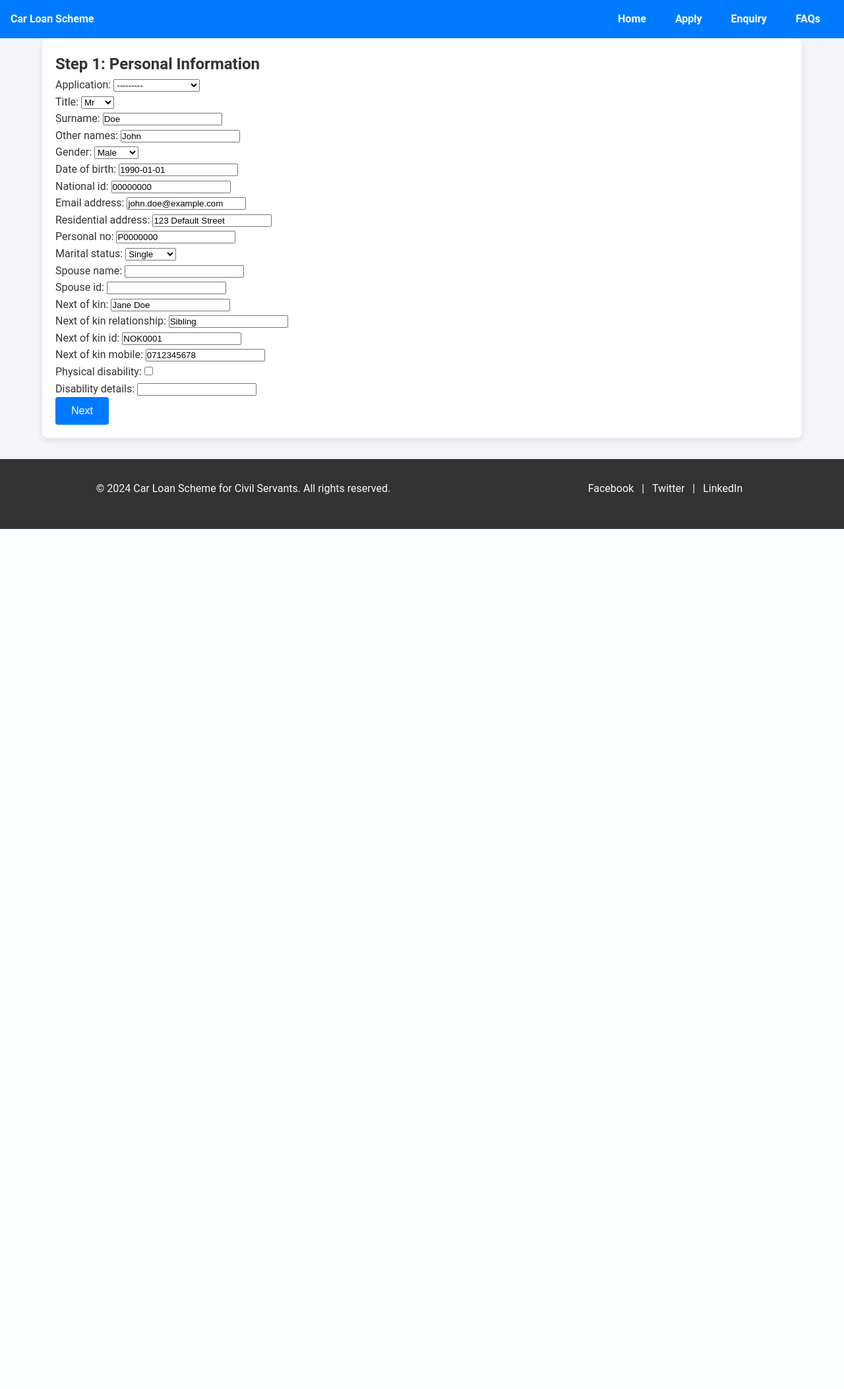
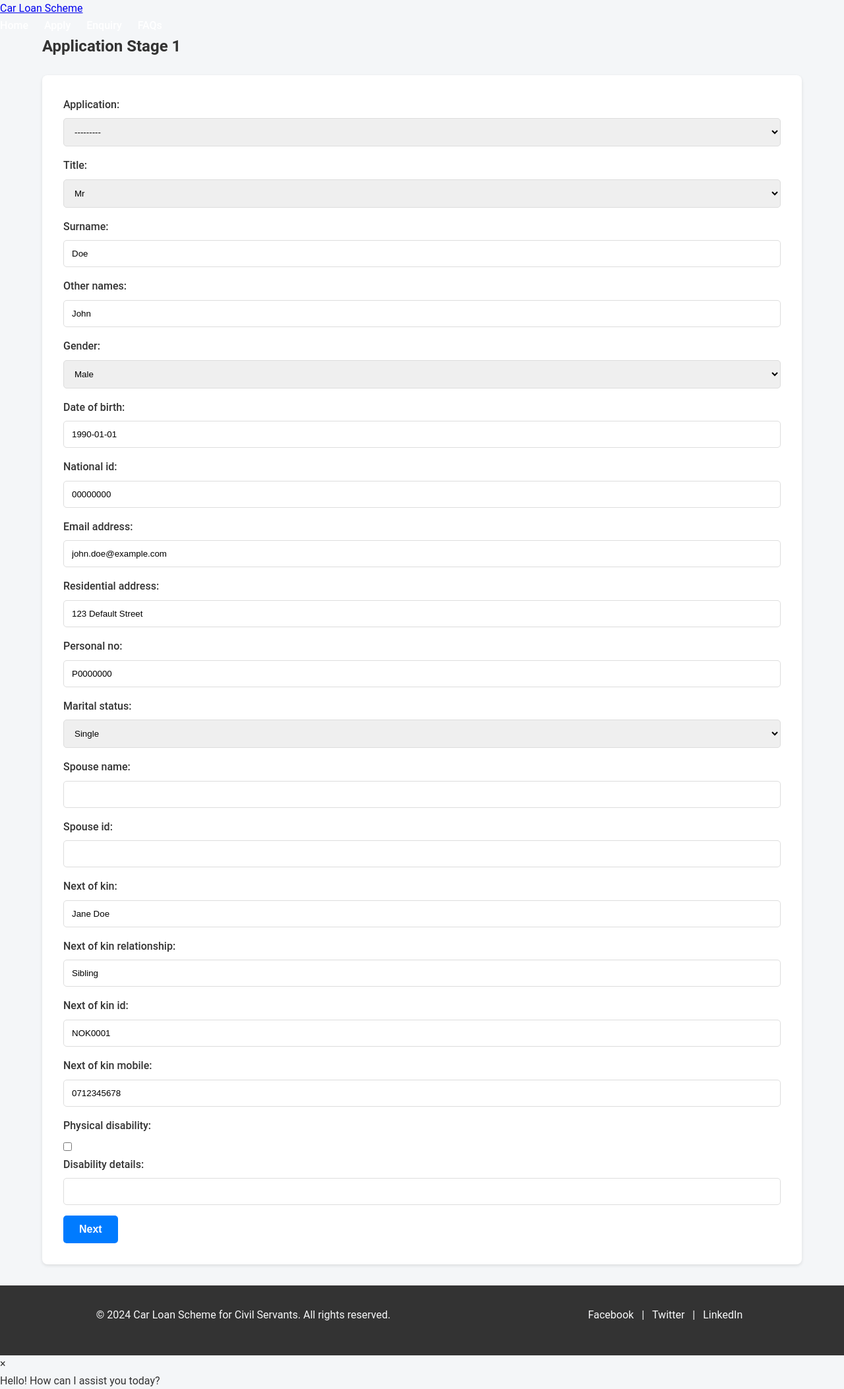
Before and after one commit to HamisiNassoro/django_car_loan, a Django app: page /apply/ in a window 1280 px wide. Shown: the whole page at 66% size. Before the commit the page ends 802 px from the top, so only its background shows below. Run offline with Django 5.2, Linux system fonts and the light colour scheme; the visitor is signed in with stand-in values (Sample User, id 1); data comes from the database, SQL or seed files in the repository; data that the repository does not hold is empty.

Commit message:
Added application form stages

```diff
--- a/applications/forms.py
+++ b/applications/forms.py
@@ -22,6 +22,37 @@
         fields = '__all__'
 
 class DocumentUploadForm(forms.ModelForm):
+    def __init__(self, *args, **kwargs):
+        # Get 'personal_details' instance to check for physical disability
+        self.personal_details = kwargs.pop('personal_details', None)
+        super().__init__(*args, **kwargs)
+
+        # Define default document type choices excluding NCPWD Card
+        document_type_choices = [
+            ('national_id', 'National ID'),
+            ('payslip', 'Payslip'),
+            ('spouse_id', 'Spouse ID'),
+            ('next_of_kin_id', 'Next of Kin ID'),
+            ('birth_certificate', 'Birth Certificate'),
+            ('appointment_letter', 'Appointment Letter'),
+            ('logbook', 'Logbook'),
+            ('sale_agreement', 'Sale Agreement'),
+            ('pin_certificate', 'PIN Certificate'),
+            ('proforma_invoice', 'Proforma Invoice'),
+            ('valuation_report', 'Valuation Report'),
+            ('payment_proof', 'Payment Proof'),
+            ('hr_letter', 'HR Letter'),
+            ('bank_statement', 'Bank Statement'),
+            ('bank_details', 'Bank Details'),
+        ]
+
+        # Add 'NCPWD Card' if the applicant has a physical disability
+        if self.personal_details and self.personal_details.physical_disability:
+            document_type_choices.append(('ncpwd_card', 'NCPWD Card'))
+
+        # Update field choices
+        self.fields['document_type'].choices = document_type_choices
+
     class Meta:
         model = DocumentUpload
-        fields = '__all__'
+        fields = ['document_type', 'document']
--- a/applications/static/css/style.css
+++ b/applications/static/css/style.css
@@ -9,30 +9,40 @@
     font-family: 'Roboto', sans-serif;
     line-height: 1.6;
     color: #333;
-    background-color: #f4f4f9;
+    background-color: #f4f6f8;
 }
 
 /* Navbar */
-header nav {
+.navbar {
     background-color: #007bff;
-    padding: 1rem;
     color: white;
-    display: flex;
-    justify-content: space-between;
-    align-items: center;
+    padding: 1rem 0;
+    box-shadow: 0 2px 4px rgba(0, 0, 0, 0.1);
 }
 
-header nav a {
+.container {
+    width: 90%;
+    margin: 0 auto;
+    max-width: 1200px;
+}
+
+.navbar .logo a {
     color: white;
-    margin-right: 20px;
+    font-size: 1.5rem;
+    font-weight: 700;
     text-decoration: none;
-    font-weight: bold;
 }
 
 .nav-links {
     list-style: none;
     display: flex;
     gap: 1.5rem;
+}
+
+.nav-links li a {
+    color: white;
+    text-decoration: none;
+    font-weight: 500;
 }
 
 .nav-links li a:hover {
@@ -73,70 +83,138 @@
     transition: 0.3s;
 }
 
-/* Container Styling */
-.container {
-    width: 90%;
-    margin: 0 auto;
-    max-width: 1200px;
-    padding: 20px;
-    background: #fff;
-    border-radius: 8px;
-    box-shadow: 0 4px 8px rgba(0, 0, 0, 0.1);
+/* Progress Bar */
+.progress-bar {
+    display: flex;
+    justify-content: space-between;
+    margin: 1.5rem 0;
+    padding: 0;
+    list-style: none;
+    counter-reset: step;
 }
 
-/* Progress Bar */
-.progress-container {
-    background: #e0e0e0;
-    border-radius: 25px;
-    margin: 20px 0;
-    height: 25px;
+.progress-bar .step {
+    width: 100%;
+    position: relative;
+    text-align: center;
+    font-weight: bold;
+    color: #999;
 }
 
-.progress-bar {
-    background-color: #007bff;
-    width: 0%;
-    height: 100%;
-    border-radius: 25px;
-    text-align: center;
-    color: white;
-    line-height: 25px;
+.progress-bar .step:before {
+    counter-increment: step;
+    content: counter(step);
+    display: block;
+    margin: 0 auto 0.5rem auto;
+    width: 2.5rem;
+    height: 2.5rem;
+    line-height: 2.5rem;
+    border: 2px solid #999;
+    border-radius: 50%;
+    background-color: #f8f8f8;
+    color: #999;
 }
 
-/* Button Styles */
-button, .button {
+.progress-bar .step.active {
+    color: #007bff;
+}
+
+.progress-bar .step.active:before {
+    border-color: #007bff;
+    background-color: #007bff;
+    color: white;
+}
+
+/* Form Styling */
+form {
+    margin-top: 1.5rem;
+    background-color: white;
+    padding: 2rem;
+    box-shadow: 0 2px 5px rgba(0, 0, 0, 0.1);
+    border-radius: 8px;
+}
+
+form label {
+    display: block;
+    margin-bottom: 0.5rem;
+    color: #333;
+    font-weight: 500;
+}
+
+form input[type="text"],
+form input[type="email"],
+form input[type="date"],
+form select {
+    width: 100%;
+    padding: 0.75rem;
+    margin-bottom: 1rem;
+    border: 1px solid #ddd;
+    border-radius: 5px;
+}
+
+form input[type="file"] {
+    margin-bottom: 1rem;
+    display: block;
+}
+
+form button[type="submit"] {
     background-color: #007bff;
     color: white;
     padding: 0.75rem 1.5rem;
     border: none;
-    border-radius: 4px;
+    border-radius: 5px;
     cursor: pointer;
     font-size: 1rem;
+    font-weight: bold;
+    transition: background-color 0.3s;
 }
 
-button:hover, .button:hover {
+form button[type="submit"]:hover {
     background-color: #0056b3;
 }
 
-/* Chatbot */
-.chatbot {
-    position: fixed;
-    bottom: 20px;
-    right: 20px;
+/* Form Navigation Buttons */
+.form-navigation {
+    display: flex;
+    justify-content: space-between;
+    margin-top: 1rem;
+}
+
+.form-navigation .btn {
+    padding: 0.75rem 1.5rem;
+    border: none;
+    border-radius: 5px;
+    cursor: pointer;
+    font-size: 1rem;
+    font-weight: bold;
+    transition: background-color 0.3s;
+}
+
+.form-navigation .btn-primary {
     background-color: #007bff;
     color: white;
-    padding: 10px;
-    border-radius: 8px;
-    width: 250px;
-    display: none;
-    font-size: 0.9rem;
 }
-.chatbot p {
-    margin: 0;
+
+.form-navigation .btn-secondary {
+    background-color: #6c757d;
+    color: white;
 }
-.chatbot .close-chat {
-    float: right;
-    cursor: pointer;
+
+.form-navigation .btn-success {
+    background-color: #28a745;
     color: white;
+}
+
+.form-navigation .btn-primary:hover {
+    background-color: #0056b3;
+}
+
+.form-navigation .btn-secondary:hover {
+    background-color: #5a6268;
+}
+
+.form-navigation .btn-success:hover {
+    background-color: #218838;
 }
 
 /* Footer */
@@ -176,6 +254,12 @@
         flex-direction: column;
         gap: 0.5rem;
     }
+    .progress-bar .step:before {
+        width: 2rem;
+        height: 2rem;
+        line-height: 2rem;
+        font-size: 0.9rem;
+    }
 }
 
 @media (max-width: 480px) {
--- a/applications/templates/application_form.html
+++ b/applications/templates/application_form.html
@@ -4,14 +4,21 @@
 
 {% block content %}
 <div class="container" id="application-container">
-    <div id="stage1" class="stage">
-        <h2>Step 1: Personal Information</h2>
-        <form method="POST">
-            {% csrf_token %}
-            {{ form.as_p }}
-            <input type="hidden" name="stage" value="1">
-            <button type="submit" id="next-button">Next</button>
-        </form>
-    </div>
+    <h2>Application Stage {{ stage }}</h2>
+    <form method="POST" enctype="multipart/form-data">
+        {% csrf_token %}
+        {{ form.as_p }}
+        <input type="hidden" name="stage" value="{{ stage }}">
+
+        {% if stage != "1" %}
+            <button type="submit" name="prev">Previous</button>
+        {% endif %}
+
+        {% if stage == "4" %}
+            <button type="submit" name="submit">Submit</button>
+        {% else %}
+            <button type="submit" name="next">Next</button>
+        {% endif %}
+    </form>
 </div>
 {% endblock %}
--- a/applications/views.py
+++ b/applications/views.py
@@ -1,6 +1,6 @@
 from django.shortcuts import render, redirect
 from .forms import PersonalDetailsForm, LoanDetailsForm, DocumentUploadForm, JobDetailsForm
-from .models import Application, ApplicationTracker
+from .models import Application, ApplicationTracker,PersonalDetails, JobDetails, LoanDetails, DocumentUpload
 from django.contrib.auth.decorators import login_required
 
 # Create your views here.
@@ -9,42 +9,59 @@
 def home(request):
     return render(request, 'home.html')
 
-# Multi-step form for application
+# Multi-step application form view
 @login_required
 def application_form(request):
-    # Retrieve or create an active application for the user
-    application = Application.objects.filter(user=request.user, status='pending').order_by('-created_at').first()
+    # Retrieve the latest pending application for the user, or create a new one
+    application, created = Application.objects.get_or_create(
+        user=request.user,
+        status='pending',
+    )
 
-    # If no pending application exists, create a new one
-    if not application:
-        application = Application.objects.create(user=request.user, status='pending')
-
-    stage = request.POST.get('stage', '1')  # Default to stage 1 if no stage is specified
+    # Determine the current stage from POST data, defaulting to stage 1
+    stage = request.POST.get('stage', '1')
 
     if request.method == 'POST':
+        # Handle stage progression
+        if request.POST.get('next'):
+            stage = str(int(stage) + 1)
+        elif request.POST.get('prev'):
+            stage = str(int(stage) - 1)
+        elif request.POST.get('submit'):
+            # Final submission: change status to 'submitted'
+            application.status = 'submitted'
+            application.save()
+            return redirect('applications:application_complete')
+
+        # Handle form submission for each stage
         if stage == '1':
-            form = PersonalDetailsForm(request.POST)
+            personal_details_instance = PersonalDetails.objects.filter(application=application).first()
+            form = PersonalDetailsForm(request.POST, instance=personal_details_instance)
             if form.is_valid():
                 personal_details = form.save(commit=False)
                 personal_details.application = application
                 personal_details.save()
-                return redirect('applications:application_form')  # Move to next stage
+                stage = '2'  # Move to next stage after saving
 
         elif stage == '2':
-            form =  JobDetailsForm(request.POST)
+            if not hasattr(application, 'personal_details'):
+                return redirect('applications:application_form')
+            job_details_instance = JobDetails.objects.filter(personal_details=application.personal_details).first()
+            form = JobDetailsForm(request.POST, instance=job_details_instance)
             if form.is_valid():
                 job_details = form.save(commit=False)
-                job_details.application = application
+                job_details.personal_details = application.personal_details
                 job_details.save()
-                return redirect('applications:application_form')  # Move to next stage
+                stage = '3'  # Move to next stage after saving
 
         elif stage == '3':
-            form = LoanDetailsForm(request.POST)
+            loan_details_instance = LoanDetails.objects.filter(application=application).first()
+            form = LoanDetailsForm(request.POST, instance=loan_details_instance)
             if form.is_valid():
                 loan_details = form.save(commit=False)
                 loan_details.application = application
                 loan_details.save()
-                return redirect('applications:application_form')  # Move to next stage
+                stage = '4'  # Move to next stage after saving
 
         elif stage == '4':
             form = DocumentUploadForm(request.POST, request.FILES)
@@ -52,20 +69,23 @@
                 document_upload = form.save(commit=False)
                 document_upload.application = application
                 document_upload.save()
-                return redirect('applications:application_complete')  # Final step after upload
+                return redirect('applications:application_complete')
+
     else:
-        # Display the form for the current stage
+        # Load the correct form for the current stage
         if stage == '1':
-            form = PersonalDetailsForm()
+            form = PersonalDetailsForm(instance=PersonalDetails.objects.filter(application=application).first())
         elif stage == '2':
-            form = JobDetailsForm()
+            if not hasattr(application, 'personal_details'):
+                return redirect('applications:application_form')
+            form = JobDetailsForm(instance=JobDetails.objects.filter(personal_details=application.personal_details).first())
         elif stage == '3':
-            form = LoanDetailsForm()
+            form = LoanDetailsForm(instance=LoanDetails.objects.filter(application=application).first())
         elif stage == '4':
             form = DocumentUploadForm()
 
-    # Render the form with the current stage
-    return render(request, 'application_form.html', {'form': form, 'stage': stage})
+    # Render the application form with the current stage and form
+    return render(request, 'application_form.html', {'form': form, 'stage': stage, 'application': application})
 
 # Application completion view
 @login_required
```
Also changed, not shown: applications/models.py (+7 -9 lines), applications/migrations/0006_alter_application_user.py (added).
